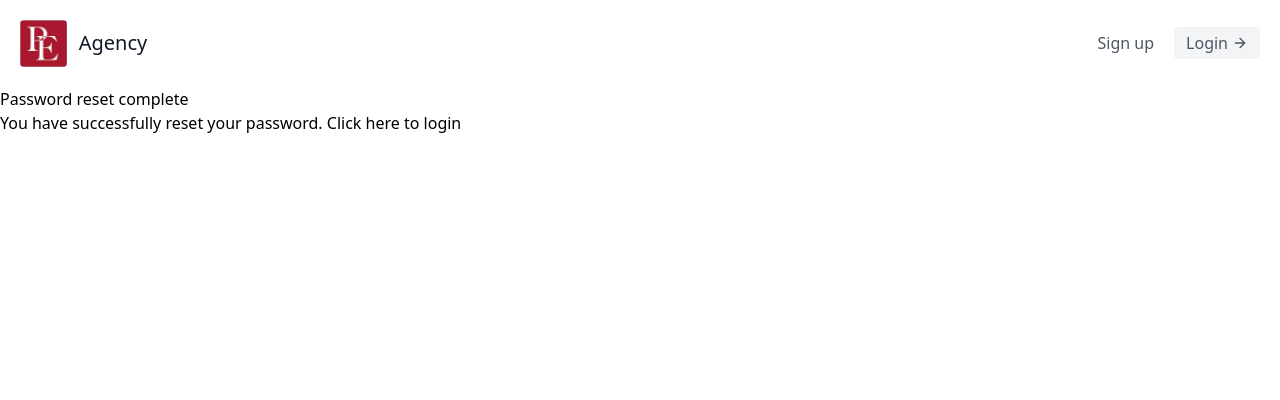
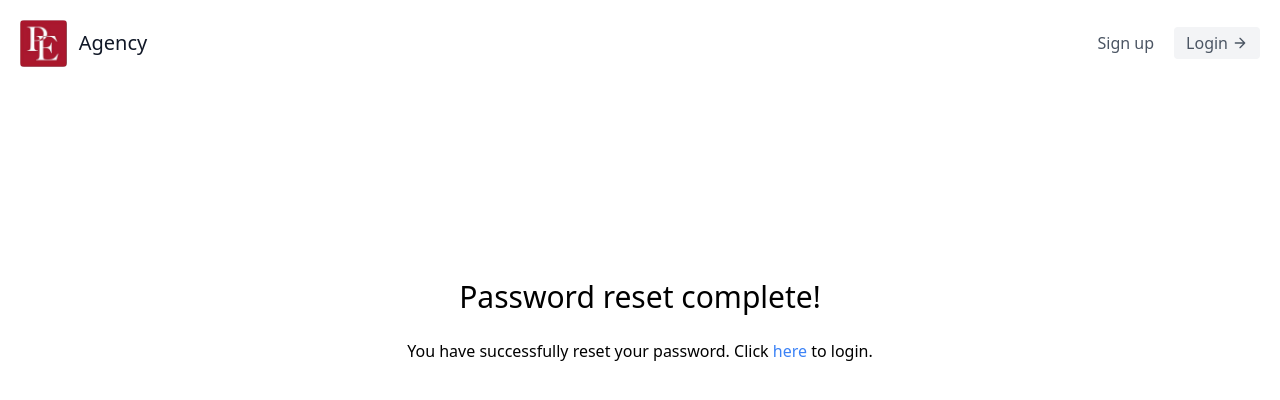
Before and after one commit to n-varvonets/dj_crm, a Django app: page /password-reset-complete/ in a window 1280 px wide. Shown: the top 400 px of the page. Run offline with Django 3.2, Linux system fonts and the light colour scheme; some libraries are stand-ins or nearby versions.

```diff
--- a/templates/registration/password_reset_complete.html
+++ b/templates/registration/password_reset_complete.html
@@ -1,8 +1,8 @@
 {% extends 'base.html' %}
 {% block content %}
 
-<h1>Password reset complete</h1>
+<h1 class="pt-48 sm:text-3xl text-3xl text-center">Password reset complete!</h1>
 
-<p>You have successfully reset your password. Click <a href="{% url 'login' %}">here</a> to login</p>
+<p class="pt-6 text-center">You have successfully reset your password. Click <a class="text-blue-500 hover:text-blue-800" href="{% url 'login' %}">here</a> to login.</p>
 
 {% endblock content %}
--- a/templates/registration/password_reset_done.html
+++ b/templates/registration/password_reset_done.html
@@ -2,6 +2,6 @@
 {% block content %}
 
 <h1 class="pt-48 sm:text-3xl text-3xl text-center">Success!</h1>
-<h2 class="pt-6 text-center">We have sent you email to confirm a password reset</h2>
+<p class="pt-6 text-center">We have sent you email to confirm a password reset</p>
 
 {% endblock content %}
```
